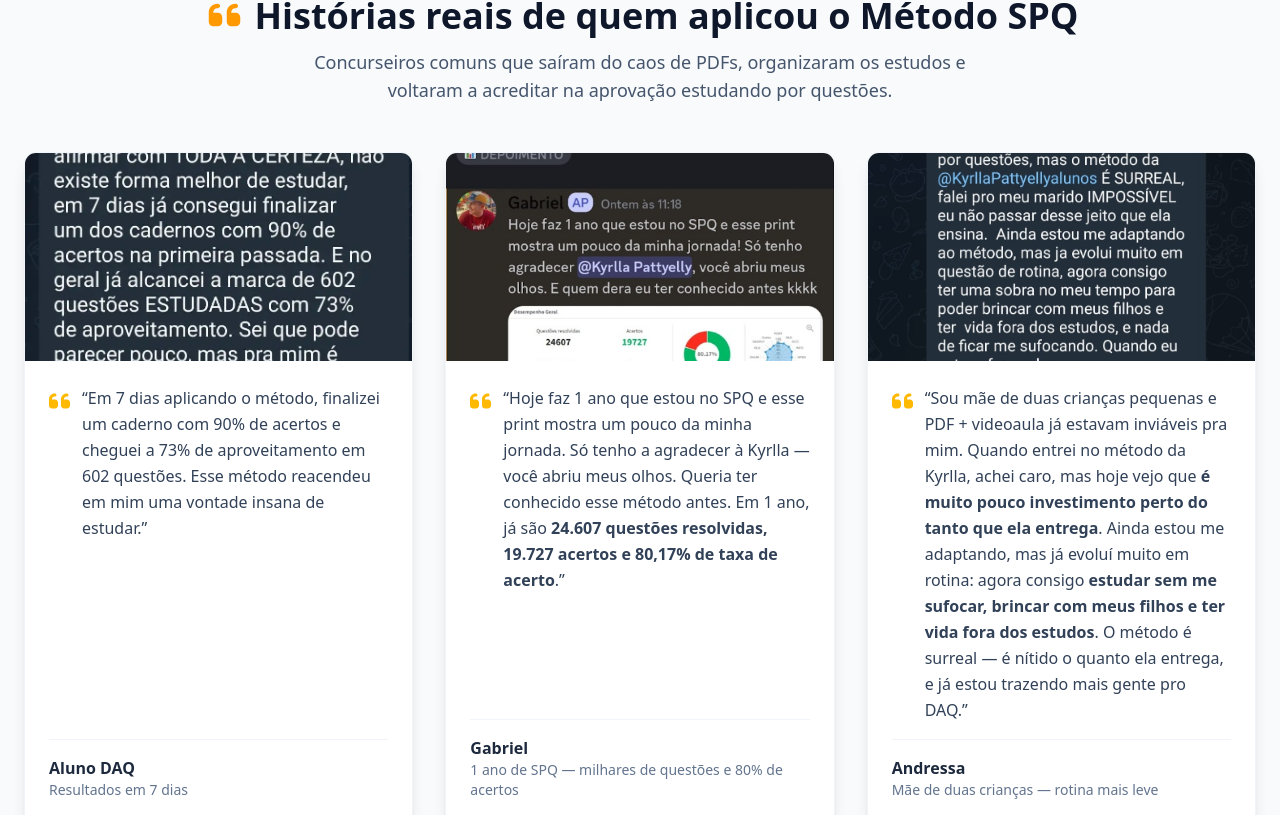
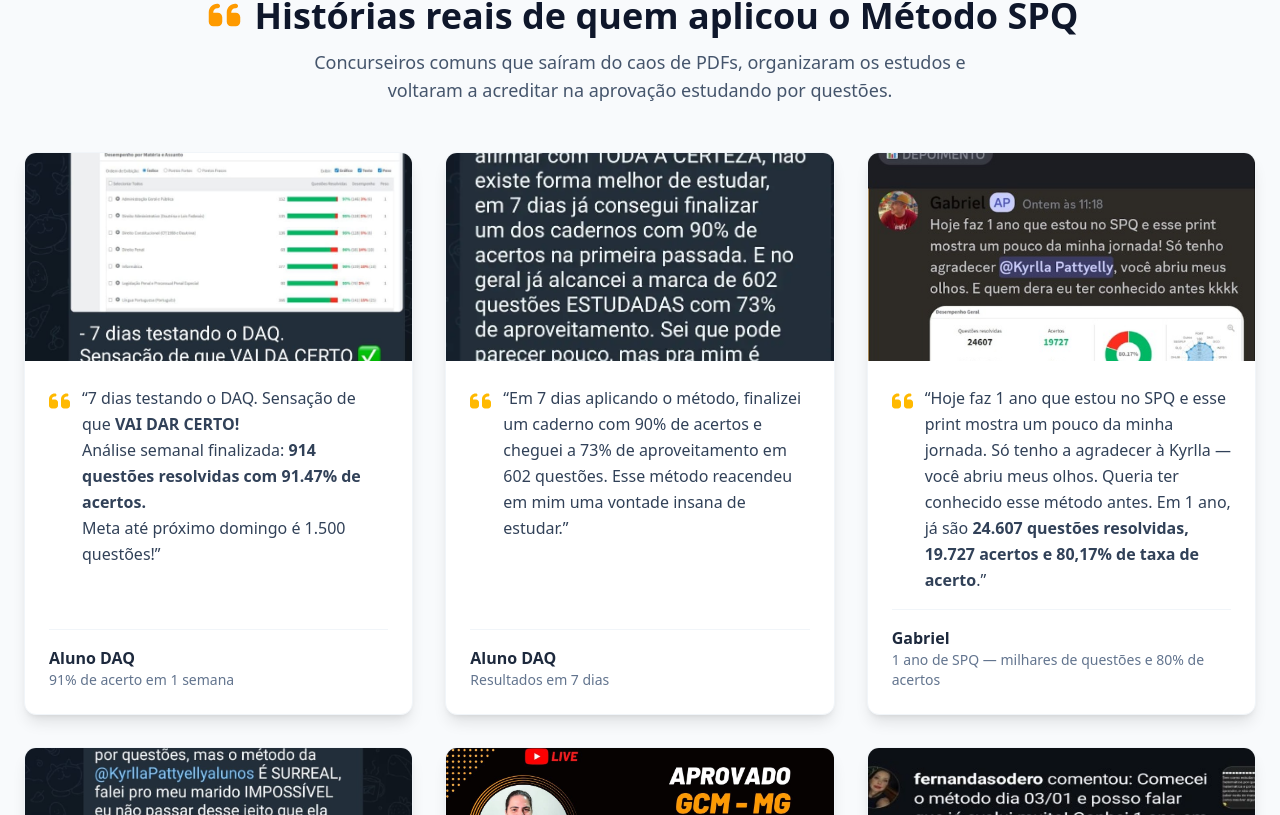
Before and after one commit to Shaolinnn/landing-page-daq-essencial, a Next.js app: page / in a window 1280 px wide. Shown: the part 725-1540 px from the top of the page. Built offline with nearby package versions, Linux system fonts and the light colour scheme.

Commit message:
Adicionar card de depoimento

```diff
--- a/src/components/TestimonialsSection.tsx
+++ b/src/components/TestimonialsSection.tsx
@@ -16,11 +16,27 @@ type Testimonial = {
 };
 
 const testimonialsData: Testimonial[] = [
-  // ... (MANTENHA OS DADOS IGUAIS, SÓ VAMOS MUDAR O RENDER LÁ EMBAIXO) ...
-  // [COPIE TODO O CONTEÚDO DO ARRAY testimonialsData DO SEU ARQUIVO ORIGINAL AQUI]
-  // Vou replicar o array para garantir que você tenha o arquivo completo funcionando:
+  // ----------------------------------------------------------------------
+  // BLOCO 1: TEMPO / RESULTADO RÁPIDO (A PROVA DE QUE O MÉTODO FUNCIONA)
+  // ----------------------------------------------------------------------
 
-  // BLOCO 1
+  // [NOVO] 1) Depoimento da Dashboard (91% em 7 dias)
+  {
+    image: '/img/depoimento_12.jpg',
+    text: (
+      <>
+        “7 dias testando o DAQ. Sensação de que <strong>VAI DAR CERTO!</strong>
+        <br />
+        Análise semanal finalizada: <strong>914 questões resolvidas com 91.47% de acertos.</strong>
+        <br />
+        Meta até próximo domingo é 1.500 questões!”
+      </>
+    ),
+    author: 'Aluno DAQ',
+    role: '91% de acerto em 1 semana',
+  },
+
+  // 2) 7 dias de método (Resultado Imediato - Mantido logo após para reforçar)
   {
     image: '/img/depoimento_8.webp',
     text: (
@@ -33,6 +49,8 @@ const testimonialsData: Testimonial[] = [
     author: 'Aluno DAQ',
     role: 'Resultados em 7 dias',
   },
+
+  // 3) Gabriel (Consistência e Metraca - 1 ano)
   {
     image: '/img/depoimento_11.jpg',
     text: (
@@ -47,7 +65,11 @@ const testimonialsData: Testimonial[] = [
     role: '1 ano de SPQ — milhares de questões e 80% de acertos',
   },
 
-  // BLOCO 2
+  // ----------------------------------------------------------------------
+  // BLOCO 2: PESSOAS SEM TEMPO / ROTINA DIFÍCIL (MATAR OBJEÇÃO DE TEMPO)
+  // ----------------------------------------------------------------------
+
+  // 4) Andressa (Mãe de duas crianças - Sem tempo)
   {
     image: '/img/depoimento_10.jpg',
     text: (
@@ -66,18 +88,24 @@ const testimonialsData: Testimonial[] = [
     author: 'Andressa',
     role: 'Mãe de duas crianças — rotina mais leve',
   },
+
+  // 5) Lucas (Aprovado em < 10 meses com trabalho + faculdade + esporte)
   {
     image: '/img/video-lucas.jpg',
     text: '“Apliquei o método SPQ com o DAQ Essencial e fui aprovado em menos de 10 meses, mesmo com faculdade, trabalho, estágio e treino de maratona.”',
     author: 'Lucas',
     role: 'Aprovado GCM Poços de Caldas/MG',
   },
+
+  // 6) Fernanda Sodero (Evolução rápida / Otimização de tempo)
   {
     image: '/img/Depoimento_3.webp',
     text: 'Ganhei 1 ano em 1 mês! Estou amando o método e indico demais o DAQ Essencial.',
     author: 'Fernanda Sodero',
     role: 'Evolução rápida',
   },
+
+   // 7) Aluno TRE-RJ (Rotina adaptada - 80% aplicado)
    {
     image: '/img/depoimento_5.webp',
     text: 'Não consegui aplicar o método 100% na rotina, mas uns 80% eu apliquei. E deu certo. Deus me deu essa aprovação através do estudo por questões!',
@@ -85,19 +113,27 @@ const testimonialsData: Testimonial[] = [
     role: 'Aprovado TRE-RJ',
   },
 
-  // BLOCO 3
+  // ----------------------------------------------------------------------
+  // BLOCO 3: DEMAIS (APROVAÇÕES, NOTAS ALTAS E METODOLOGIA)
+  // ----------------------------------------------------------------------
+
+  // 8) Aprovado CNU
   {
     image: '/img/depoimento_1.webp',
     text: 'Não participo dos encontros presenciais e, ainda assim, consegui nota para 12 órgãos. Estou aguardando a nota da redação.',
     author: 'Aluno DAQ',
     role: 'Aprovado CNU',
   },
+
+  // 9) Nota Alta (38 de 40)
   {
     image: '/img/depoimento_2.webp',
     text: 'Saiu o gabarito preliminar e acertei 38 de 40 questões — errei só 2. Nunca imaginei alcançar algo assim. O DAQ mudou minha forma de estudar.',
     author: 'Aluno DAQ',
     role: 'Evolução evidente',
   },
+
+  // 10) Matemática (Superação de dificuldade)
   {
     image: '/img/depoimento_9.jpg',
     text: (
@@ -112,6 +148,8 @@ const testimonialsData: Testimonial[] = [
     author: 'Aluno DAQ',
     role: 'Mais constância e avanço em Matemática',
   },
+
+  // 11) Pulo do Gato (Metodologia)
   {
     image: '/img/depoimento_7.webp',
     text: (
@@ -132,6 +170,8 @@ const testimonialsData: Testimonial[] = [
     author: 'Aluno DAQ',
     role: 'Libertador sair dos PDFs e videoaulas',
   },
+
+  // 12) Virada de Chave (Conselho)
   {
     image: '/img/depoimento_6.webp',
     text: (
@@ -149,6 +189,8 @@ const testimonialsData: Testimonial[] = [
     author: 'Aluno DAQ',
     role: 'Virada de chave com estudo por questões',
   },
+
+  // 13) Simplicidade
   {
     image: '/img/depoimento_4.webp',
     text: 'Sem malabarismo mental, planilhas complexas ou cálculos de horas. O DAQ trouxe simplicidade e resultado como eu nunca tinha visto antes.',
@@ -186,7 +228,7 @@ export default function TestimonialsSection() {
                   src={testimonial.image}
                   alt={`Depoimento de ${testimonial.author}`}
                   fill
-                  // AQUI ESTÁ A CORREÇÃO: Avisa o navegador para baixar imagens menores no mobile
+                  // Otimização para Mobile (mantida conforme última correção)
                   sizes="(max-width: 768px) 100vw, (max-width: 1024px) 50vw, 33vw"
                   className="object-cover"
                   priority={index < 3}
```
